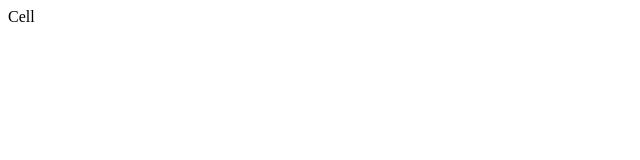
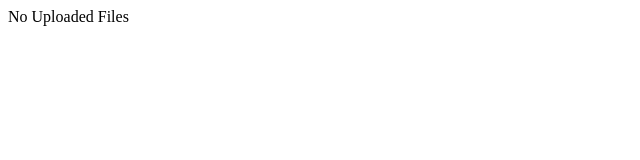
Before and after one commit to nickbarrett645/file-uploader, a React (Create React App) app in the folder fe/: page /support in a window 1280 px wide. Shown: the top 160 px of the page, without its empty margins (0-640 px from the left). Built offline with nearby package versions, Linux system fonts and the light colour scheme.

Commit message:
file-uploader added hook for the file list and added dynamic rendering for rows and cells

```diff
--- a/fe/src/components/Cell.jsx
+++ b/fe/src/components/Cell.jsx
@@ -1,8 +1,8 @@
 import React from 'react';
 
-const Cell = () => {
+const Cell = ({value}) => {
 	return (
-		<div>Cell</div>
+		<div>{value}</div>
 	);
 };
 
--- a/fe/src/components/Grid.jsx
+++ b/fe/src/components/Grid.jsx
@@ -1,9 +1,15 @@
 import React from 'react';
 import Row from './Row'
 
-const Grid = () => {
+const Grid = ({fileList}) => {
 	return (
-		<Row/>
+		<>
+		{
+			!fileList.length ?
+			<div>No Uploaded Files</div>
+			: fileList.map( file => <Row file={file}/> )
+		}
+		</>
 	);
 };
 
--- a/fe/src/components/Row.jsx
+++ b/fe/src/components/Row.jsx
@@ -1,9 +1,14 @@
 import React from 'react';
 import Cell from './Cell';
 
-const Row = () => {
+const Row = ({file}) => {
 	return (
-		<Cell/>
+		<div>
+			<Cell value={file.customer} />
+			<Cell value={file.name} />
+			<Cell value={file.date} />
+			<Cell value={file.size} />
+		</div>
 	);
 };
 
--- a/fe/src/pages/ListView.jsx
+++ b/fe/src/pages/ListView.jsx
@@ -1,9 +1,10 @@
-import React from 'react';
+import React, { useState } from 'react';
 import Grid from '../components/Grid';
 
 const ListView = () => {
+	const [fileList] = useState([])
 	return (
-		<Grid/>
+		<Grid fileList={fileList}/>
 	);
 };
 
```
